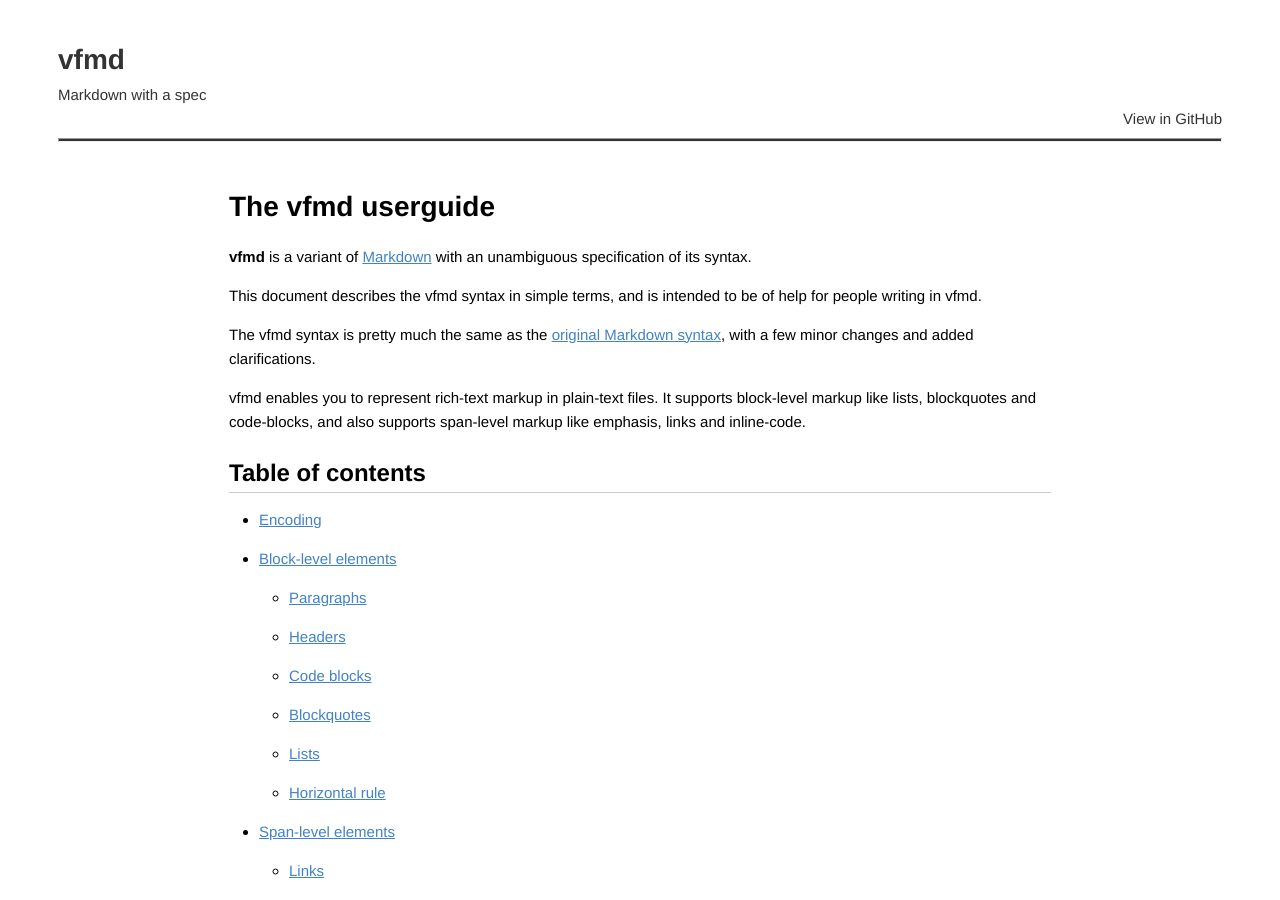
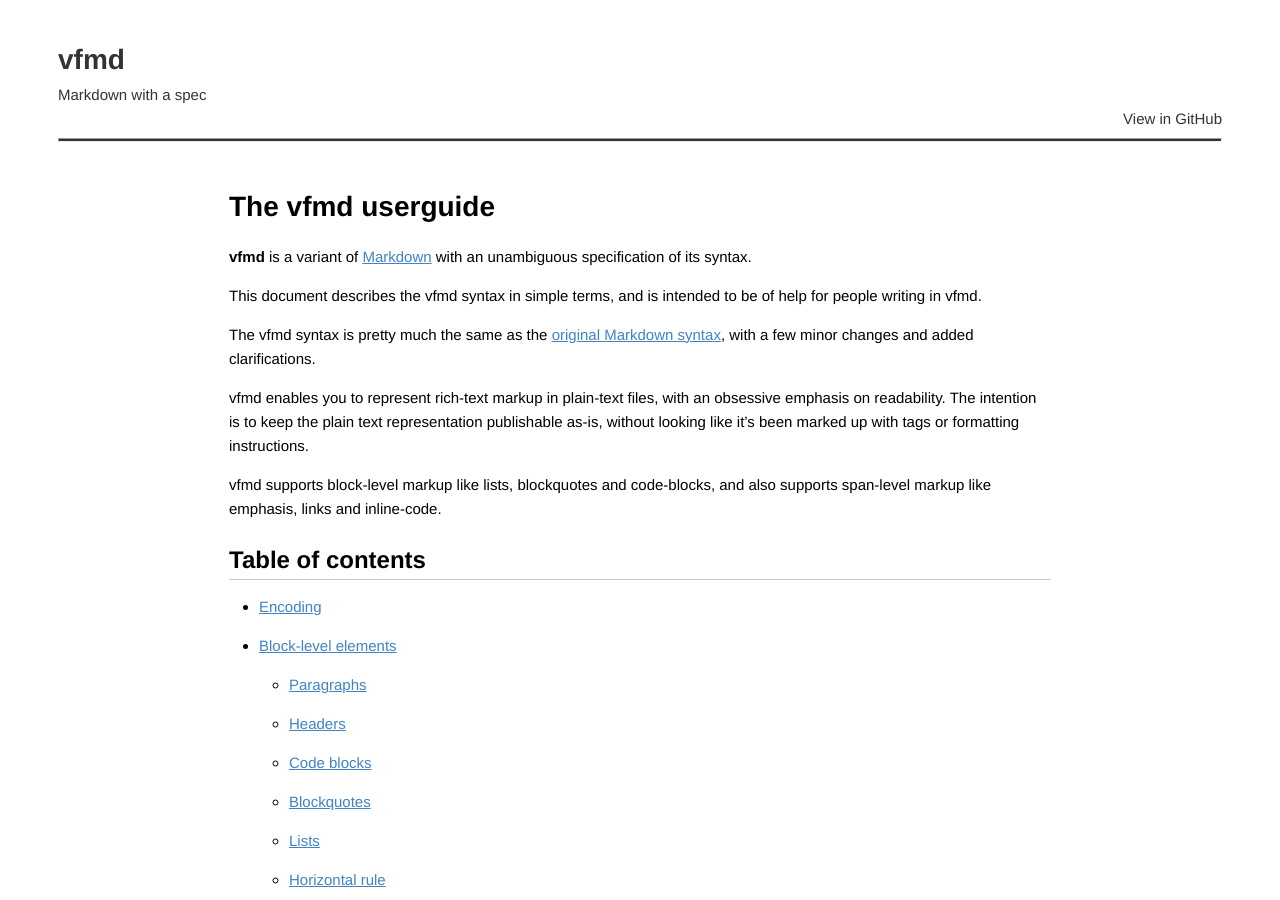
Before and after one commit to vfmd/vfmd-spec, a Jekyll site: the page built from userguide.md, in a window 1280 px wide and 900 px high. Built offline with Jekyll 4.4.1, drawn with Linux system fonts in a browser that asks for light colours; Markdown is read by kramdown in place of the engine named in the settings.

Commit message:
userguide: Add some philosophy stuff in the abstract section

```diff
--- a/userguide.md
+++ b/userguide.md
@@ -19,9 +19,14 @@ to be of help for people writing in vfmd.
 The vfmd syntax is pretty much the same as the [original Markdown
 syntax], with a few minor changes and added clarifications.
 
-vfmd enables you to represent rich-text markup in plain-text files. It
-supports block-level markup like lists, blockquotes and code-blocks, and
-also supports span-level markup like emphasis, links and inline-code.
+vfmd enables you to represent rich-text markup in plain-text files, with
+an obsessive emphasis on readability. The intention is to keep the plain
+text representation publishable as-is, without looking like it’s been
+marked up with tags or formatting instructions.
+
+vfmd supports block-level markup like lists, blockquotes and
+code-blocks, and also supports span-level markup like emphasis, links
+and inline-code.
 
 [original Markdown syntax]: http://daringfireball.net/projects/markdown/syntax
 [Markdown]: http://daringfireball.net/projects/markdown/
```
